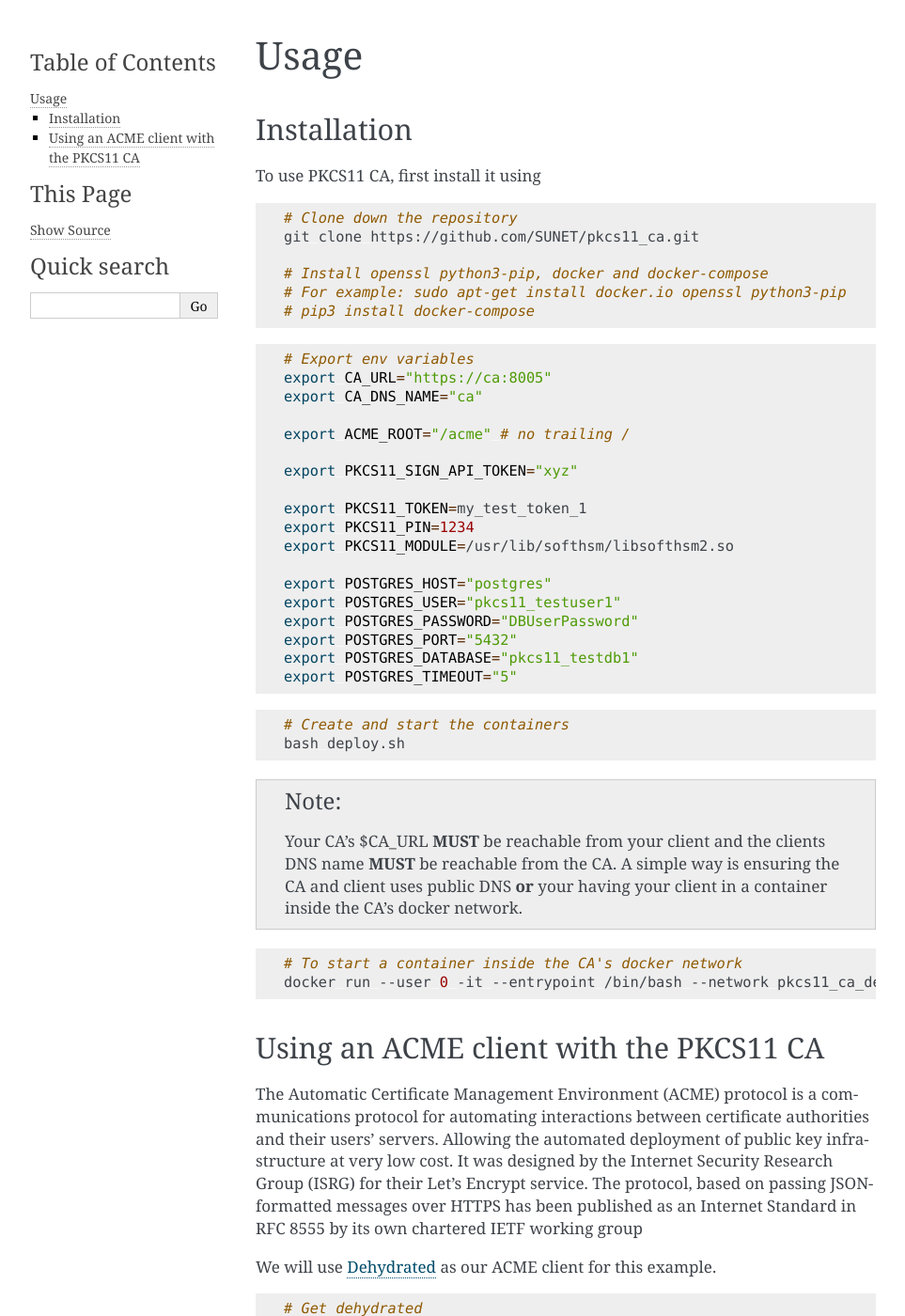
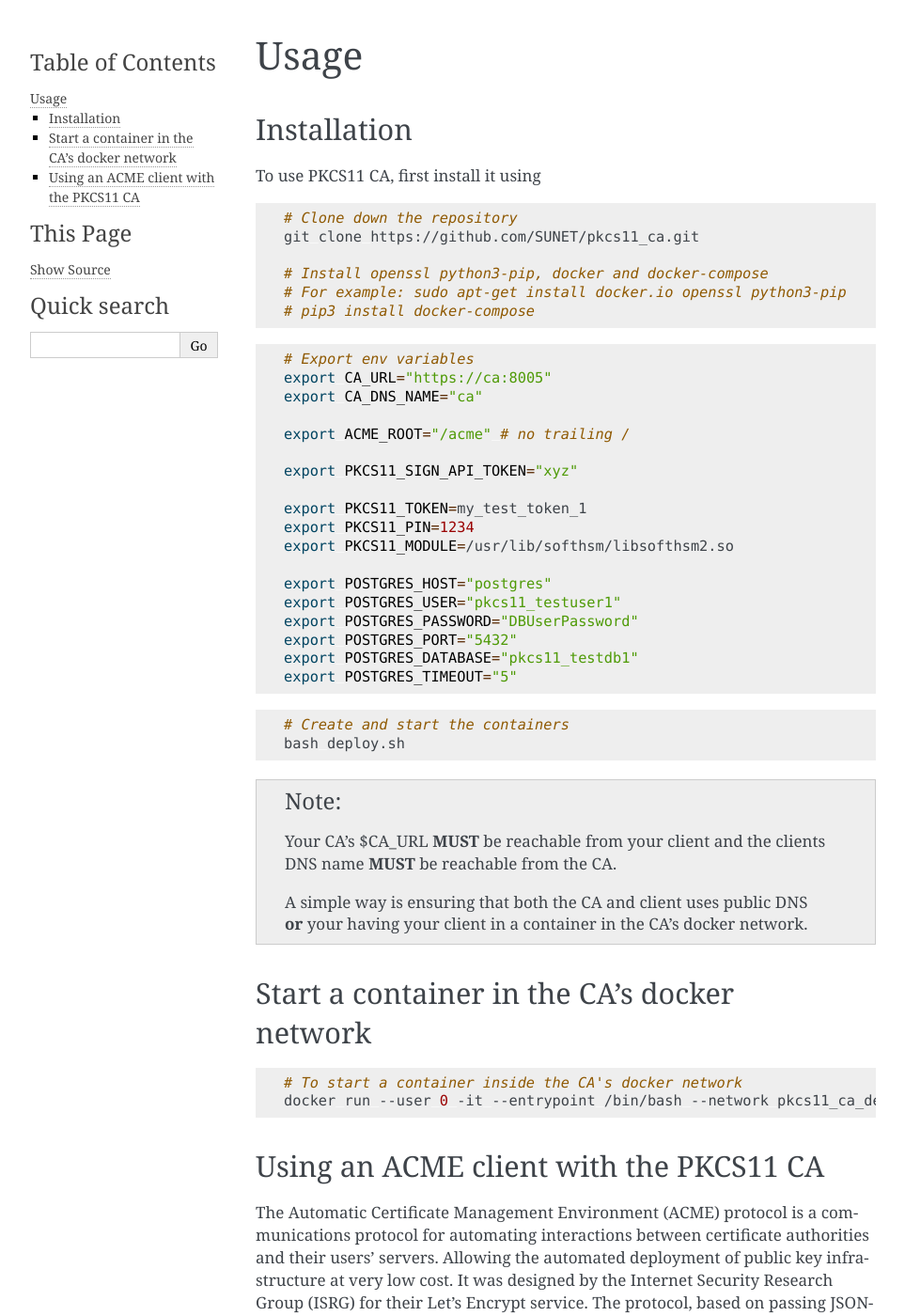
Before and after one commit to SUNET/pkcs11_ca, a Sphinx documentation site: the page built from docs/source/usage.rst, in a window 1280 px wide and 1400 px high. Shown: the whole window at 94% size, without its empty margins (148-1111 px from the left). Built offline with Sphinx 7.4.7, drawn with Linux system fonts in a browser that asks for light colours; some of the changed text lies outside the part shown.

Commit message:
more docs

```diff
--- a/docs/source/usage.rst
+++ b/docs/source/usage.rst
@@ -44,8 +44,13 @@ To use PKCS11 CA, first install it using
 .. note::
 
    Your CA's $CA_URL **MUST** be reachable from your client and the clients DNS name **MUST** be reachable from the CA.
-   A simple way is ensuring the CA and client uses public DNS **or** your having your client in a container inside the CA's docker network.
 
+   | A simple way is ensuring that both the CA and client uses public DNS
+   | **or** your having your client in a container in the CA's docker network.
+
+
+Start a container in the CA's docker network
+----------------
 
 .. code-block:: bash
 
@@ -64,6 +69,7 @@ We will use `Dehydrated <https://github.com/dehydrated-io/dehydrated>`_ as our A
 
 .. code-block:: bash
 
+   # Inside the container you started above
    # Get dehydrated
    git clone https://github.com/dehydrated-io/dehydrated.git
    cd dehydrated
```
